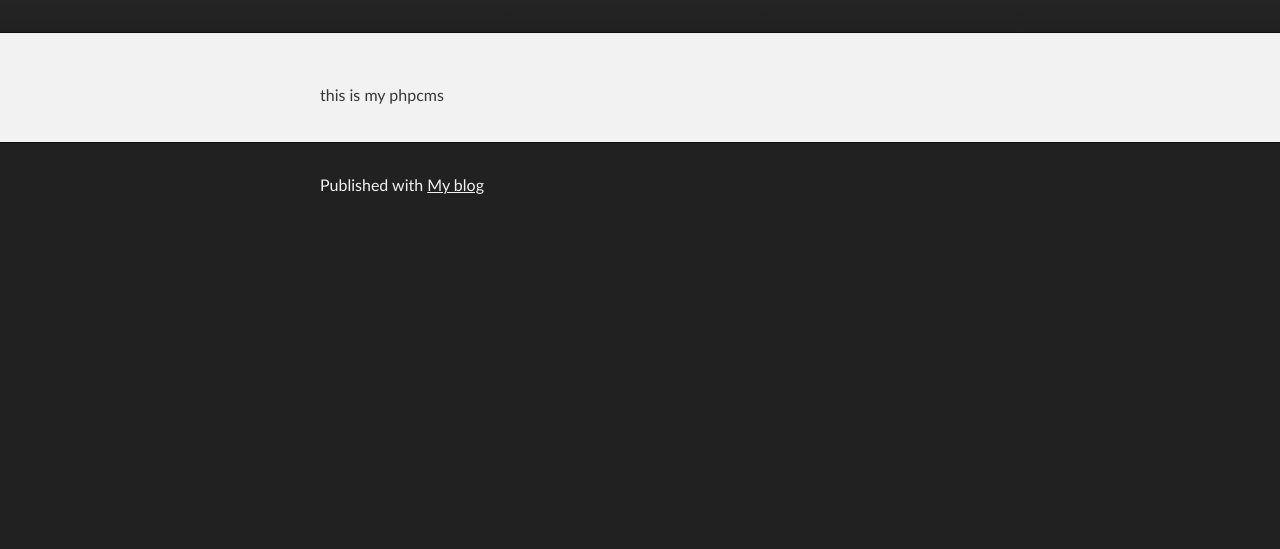
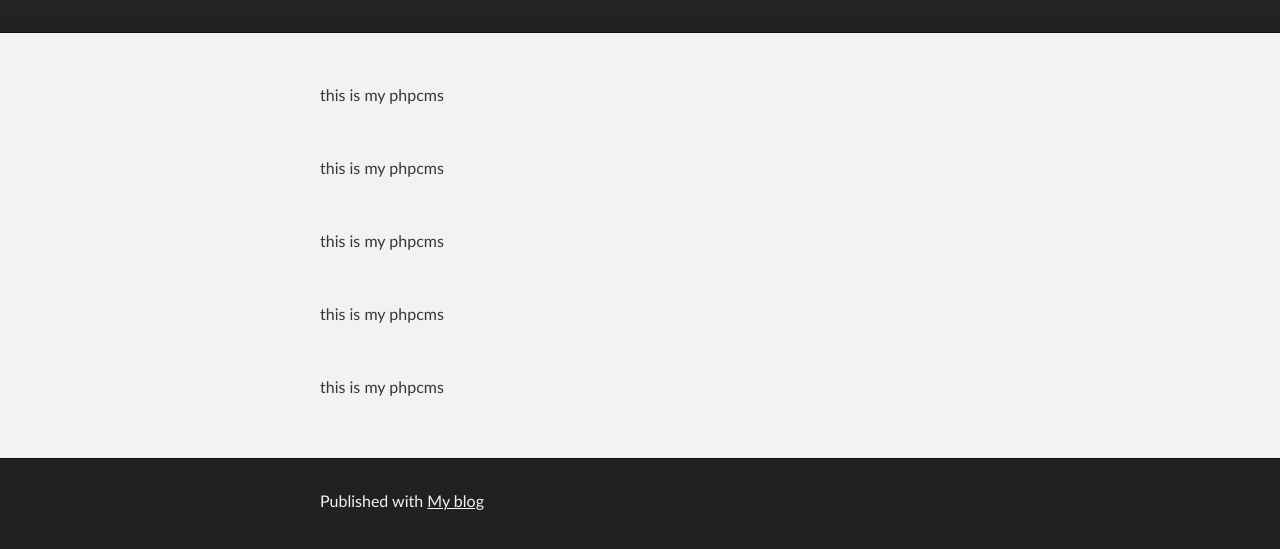
Before and after one commit to gocuntian/xingcuntian.github.io, a plain HTML site: page index.html in a window 1280 px wide. Shown: the part 177-726 px from the top of the page. Drawn offline with Linux system fonts and the light colour scheme.

Commit message:
index.html update

```diff
--- a/index.html
+++ b/index.html
@@ -23,7 +23,12 @@
 
     <div id="main_content_wrap" class="outer">
       <section id="main_content" class="inner">
-        <p>this is my phpcms</p>
+        <p>this is my phpcms</p><br/>
+        <p>this is my phpcms</p><br/>
+        <p>this is my phpcms</p><br/>
+        <p>this is my phpcms</p><br/>
+        <p>this is my phpcms</p><br/>
+
       </section>
     </div>
 
```
